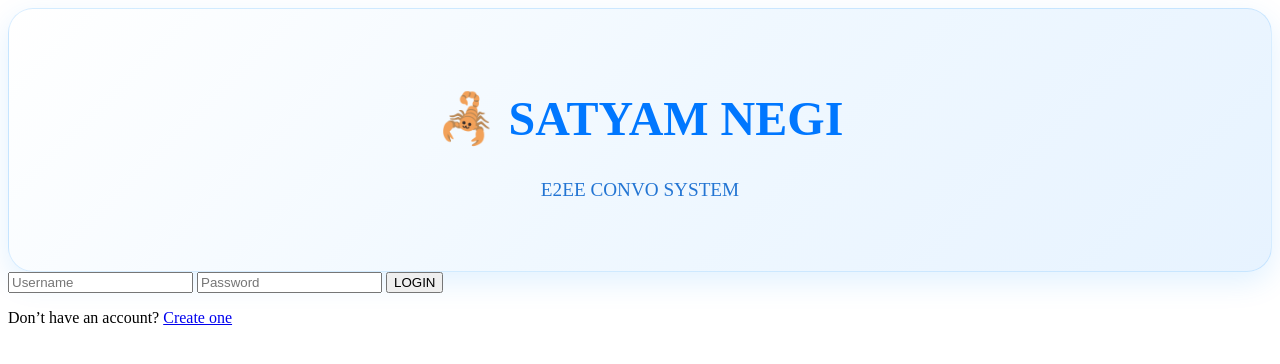
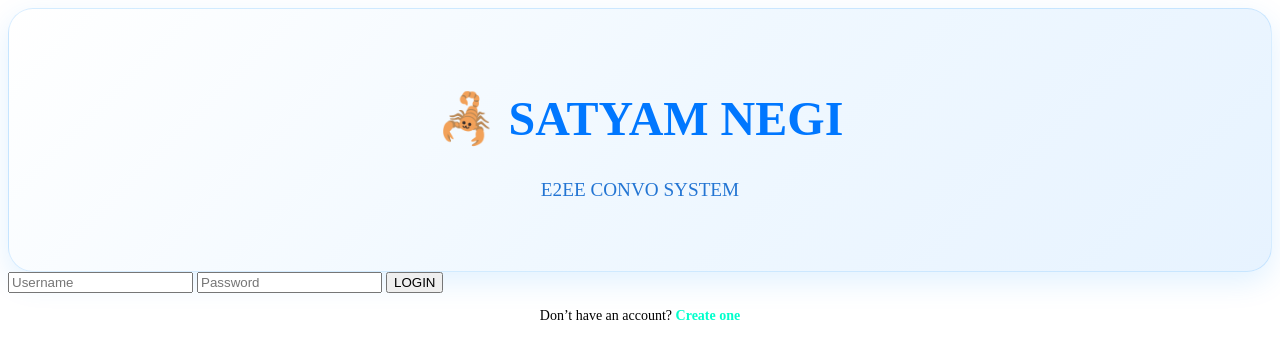
Before and after one commit to STYMNEGI/check, a Flask app: page / in a window 1280 px wide. Shown: the top 364 px of the page. Run offline with Flask 3, Linux system fonts and the light colour scheme.

Commit message:
Update style.css

```diff
--- a/static/style.css
+++ b/static/style.css
@@ -171,6 +171,22 @@ i, svg {
     margin-top: 2rem;
     padding: 1.5rem;
 }
+.signup-link {
+    text-align: center;
+    margin-top: 15px;
+    font-size: 14px;
+}
+
+.signup-link a {
+    color: #00ffcc;
+    text-decoration: none;
+    font-weight: bold;
+}
+
+.signup-link a:hover {
+    text-decoration: underline;
+}
+
 </style>
 """
 st.markdown(custom_css, unsafe_allow_html=True)
```
